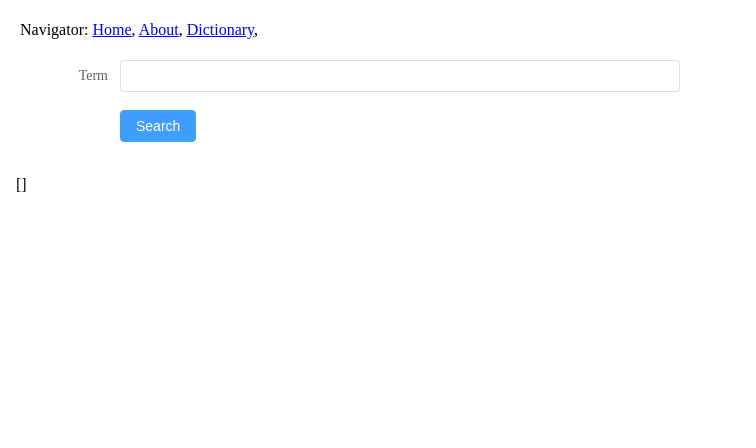
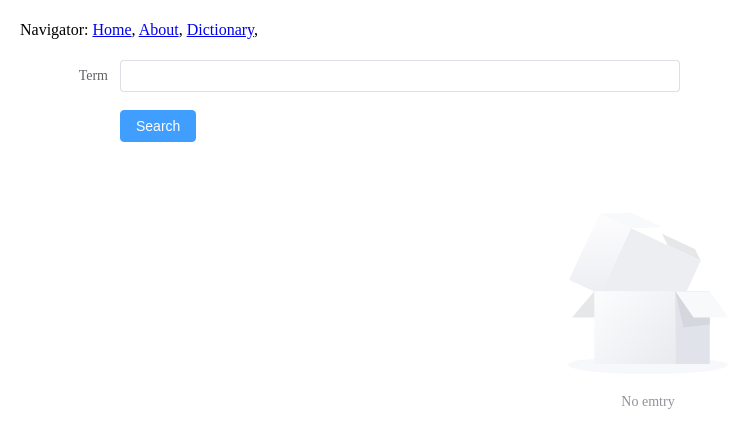
Before and after one commit to iigmir/ts-hw, a Vue app: page /dictionary in a window 1280 px wide. Shown: the top 448 px of the page, without its empty margins (0-756 px from the left). Built offline with nearby package versions, Linux system fonts and the light colour scheme.

Commit message:
I hate Typescript, anyway...

```diff
--- a/src/api/definition.ts
+++ b/src/api/definition.ts
@@ -15,12 +15,23 @@ interface WiktionaryResponse {
 }
 
 /**
- * @see <https://en.wiktionary.org/api/rest_v1/#/Page%20content/get_page_definition__term_>
+ * @see <https://en.wiktionary.org/api/rest_v1/#/Page%20content/get_page_definition__term_>, <https://stackoverflow.com/a/65699870>
  */
-export const GetTerm = async (term: string) => {
-    const url = `https://en.wiktionary.org/api/rest_v1/page/definition/${term}`;
-    const r = await fetch(url);
-    return await r.json();
+export const GetTerm = async (term: string): Promise<WiktionaryResponse> => {
+    // eslint-disable-next-line no-unused-vars
+    const main = (resolve: (value: WiktionaryResponse | PromiseLike<WiktionaryResponse>) => void, reject: (reason?: any) => void): void => {
+        const api = `https://en.wiktionary.org/api/rest_v1/page/definition/${term}`;
+        const do_response_action = (response: Response): void => {
+            const json = response.json();
+            if (response.ok) {
+                resolve(json);
+            } else {
+                reject(json);
+            }
+        };
+        fetch( api ).then( do_response_action );
+    };
+    return new Promise( main );
 };
 
 export type { WiktionaryUsage, WiktionaryLanguageEntry, WiktionaryResponse };
--- /dev/null
+++ b/src/views/dictionary/components/entries.vue
@@ -0,0 +1,13 @@
+<template>
+    <div class="entry">
+        {{ props.entry }}
+    </div>
+</template>
+
+<script setup lang="ts">
+import type { WiktionaryLanguageEntry } from "@/api/definition";
+
+const props = defineProps<{
+    entry: WiktionaryLanguageEntry
+}>();
+</script>
--- a/src/views/dictionary/index.vue
+++ b/src/views/dictionary/index.vue
@@ -2,9 +2,17 @@
     <div class="ajax">
         <term-form v-on:submit="submitted" />
         <el-row class="gap">
-            <el-col v-bind:span="24">
-                <div v-loading="requesting">
-                    <p>{{ error ? "Error" : entries }}</p>
+            <el-col v-bind:span="24" v-loading="requesting">
+                <div v-if="entry_loaded" class="entries">
+                    <wt-entries v-for="(entry, index) in entries" v-bind:key="index" v-bind:entry="entry" />
+                </div>
+                <el-empty v-else-if="entries.length < 1" description="No emtry" />
+                <div v-else-if="error">
+                    <el-result
+                        icon="warning"
+                        title="Request failed"
+                        sub-title="Please follow the instructions"
+                    />
                 </div>
             </el-col>
         </el-row>
@@ -12,9 +20,11 @@
 </template>
 
 <script setup lang="ts">
-import { ref } from "vue";
+import { ref, computed } from "vue";
+import { GetTerm } from "@/api/definition";
+// Components
 import TermForm from "./components/form.vue";
-import { GetTerm } from "@/api/definition";
+import WtEntries from "./components/entries.vue";
 // Type
 import type { WiktionaryResponse, WiktionaryLanguageEntry } from "@/api/definition";
 
@@ -24,13 +34,16 @@ const insert_entiries = (response: WiktionaryResponse) => {
     entries.value = languages;
 };
 
-// States
 const error = ref(false);
 const show_error = () => { error.value = true; };
 
 const requesting = ref(false);
 const start_loading = () => { requesting.value = true; };
 const finish_loading = () => { requesting.value = false; };
+
+const entry_loaded = computed( () => {
+    return !error.value && entries.value.length > 0;
+});
 
 const ajax = (term: string) => {
     start_loading();
@@ -47,7 +60,7 @@ const ajax = (term: string) => {
  */
 const submitted = ({ term }: { term: string }) => {
     /**
-     * FIXME: IDK but why it triggered TWICE?
+     * FIXME: IDK but why the event triggered TWICE?
      */
     if( term != undefined ) {
         ajax(term);
```
